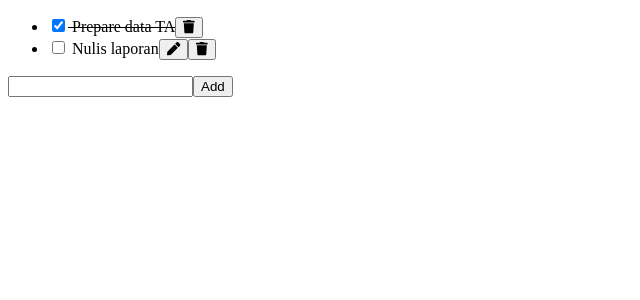
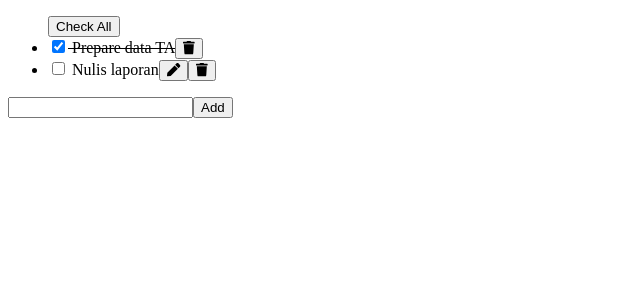
Before and after one commit to vayupranaditya-mitrais/ts-todo, a React (Create React App) app: page / in a window 1280 px wide. Shown: the top 300 px of the page, without its empty margins (0-640 px from the left). Built offline with nearby package versions, Linux system fonts and the light colour scheme.

Commit message:
add check all

```diff
--- a/src/components/App.tsx
+++ b/src/components/App.tsx
@@ -61,6 +61,14 @@ function App() {
     setTodos(newTodos);
   }
 
+  const checkAll: Toggle = () => {
+    const newTodos = todos.map(todo => {
+      todo.isCompleted = true;
+      return todo;
+    })
+    setTodos(newTodos);
+  }
+
   return (
     <>
       <TodoList
@@ -68,6 +76,7 @@ function App() {
         toggleTodo={toggleTodo}
         updateTodo={updateTodo}
         removeTodo={removeTodo}
+        checkAll={checkAll}
       />
       <AddTodoForm addTodo={addTodo}/>
     </>
--- a/src/components/TodoList.tsx
+++ b/src/components/TodoList.tsx
@@ -6,11 +6,17 @@ interface Props {
     toggleTodo: ToggleTodo;
     updateTodo: UpdateTodo;
     removeTodo: RemoveTodo;
+    checkAll: Toggle;
 }
 
-export const TodoList: React.FC<Props> = ({ todos, toggleTodo, updateTodo, removeTodo }) => {
+export const TodoList: React.FC<Props> = ({ todos, toggleTodo, updateTodo, removeTodo, checkAll }) => {
     return (
         <ul>
+            {todos.length > 0 ? (
+                <li style={{listStyleType: "none"}}>
+                    <button onClick={() => checkAll()}>Check All</button>
+                </li>
+            ) : <></>}
             {todos.map(todo => (
                 <div key={todo.id}>
                     <TodoListItem
```
